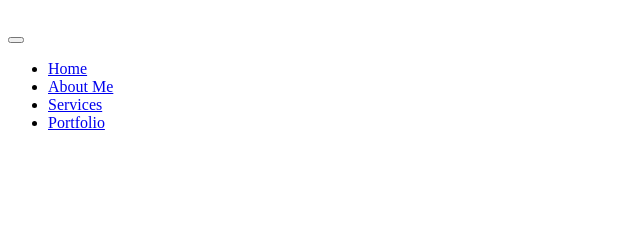
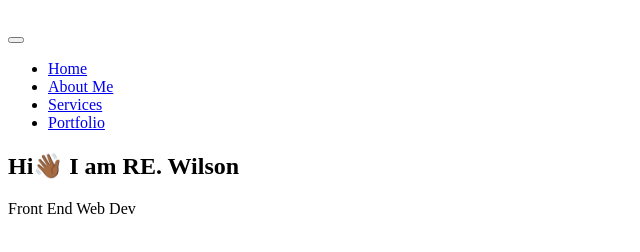
Before and after one commit to RW2023/re_portfolio_basic, a plain HTML site: page index.html in a window 1280 px wide. Shown: the whole page, without its empty margins (0-640 px from the left). Drawn offline with Linux system fonts and the light colour scheme.

Commit message:
add title and subtile

```diff
--- a/index.html
+++ b/index.html
@@ -36,7 +36,8 @@
   </header>
   <!-- Introduction -->
   <section class="intro" id="home">
-<h1 class="title"></h1>
+<h1 class="section__title section__title__intro">Hi👋🏾 I am <Strong>RE. Wilson</Strong></h1>
+<p class="section__subtitle section__subtitle__intro">Front End Web Dev</p>
   </section>
 </body>
 <script src="./src/js/app.js"></script>
```
